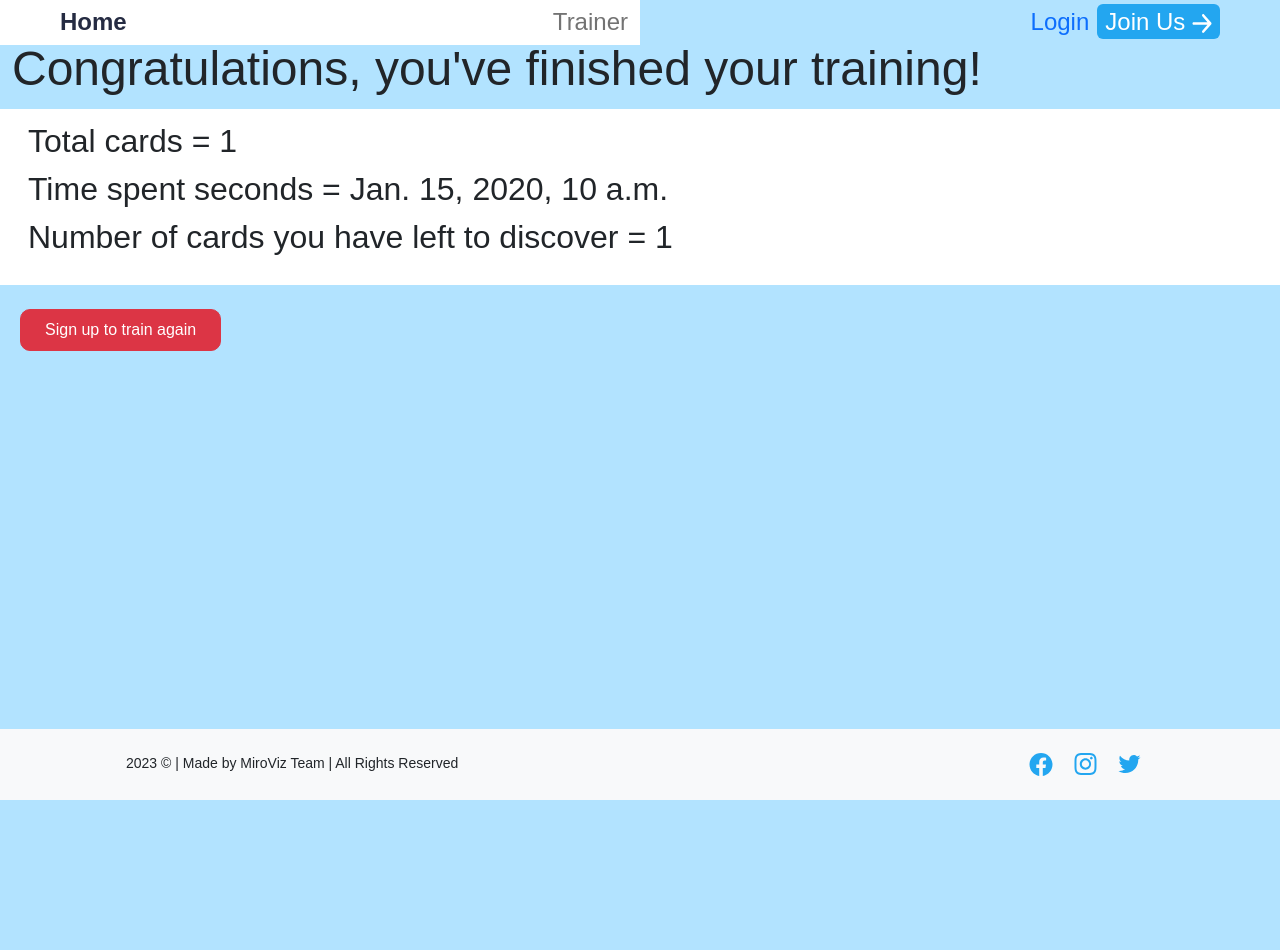
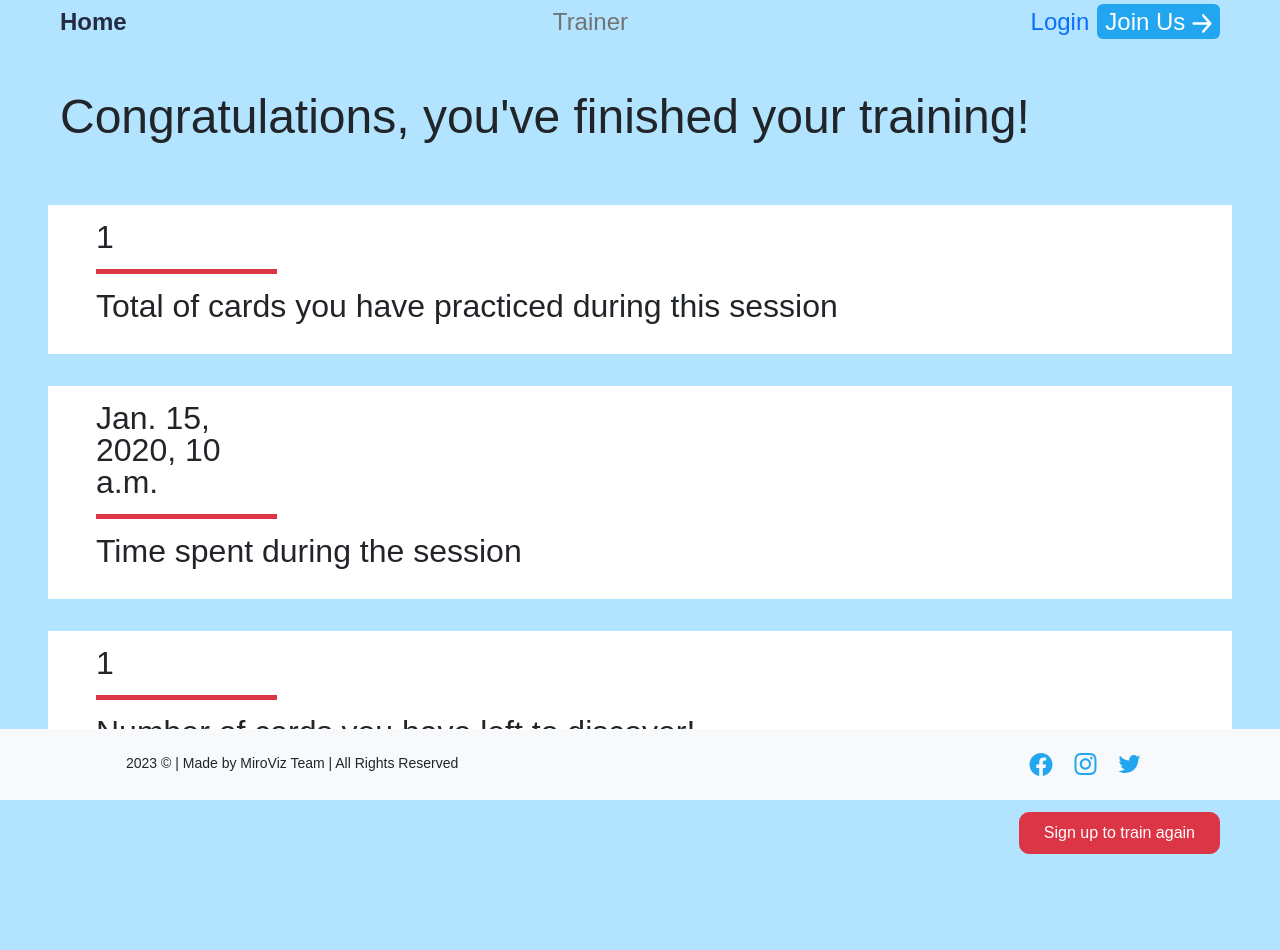
Before and after one commit to juanrios15/test_mrv, a Django app: template shells/templates/trainer_leaderboard.html in a window 1280 px wide. Before the commit the page ends 800 px from the top, so only its background shows below. Run offline with Django 4.2, Linux system fonts and the light colour scheme; the template is opened without the code that fills it: most values are stand-ins (such as "Sample title", 1, 10 or a date in 2020); some libraries are stand-ins or nearby versions.

Commit message:
leaderboard design, footer design, anonymous user logic

```diff
--- a/shells/templates/config_session.html
+++ b/shells/templates/config_session.html
@@ -3,7 +3,7 @@
 {% block left_side %}
 <form method="post" action="{% url 'shells_app:trainer' %}">
     {% csrf_token %}
-    <div class="row">
+    <div class="row p-4">
         <div class="col-6 px-4">
             <div class="row py-4 px-2">
                 <div class="col-12 size-48">
@@ -39,7 +39,7 @@
 
         </div>
         <div class="col-6 px-4">
-            <div class="row">
+            <div class="row py-4">
                 <div class="col-12 size-32">
                     Total cards to train
                 </div>
--- a/shells/templates/trainer_leaderboard.html
+++ b/shells/templates/trainer_leaderboard.html
@@ -2,25 +2,32 @@
 {% load static %}
 
 {% block left_side %}
-<div class="row size-48 pb-3">
+<div class="row size-48 p-5">
     <div class="col-12">Congratulations, you've finished your training!</div>
 </div>
-<div class="row bg-white p-3">
-    <div class="col-12 pb-3 size-32">
-        Total cards = {{ trainingsession.shell_count}}
-    </div>
-    <div class="col-12 pb-3 size-32">
-        Time spent seconds = {{ trainingsession.time_spent_session}}
-    </div>
-    <div class="col-12 pb-3 size-32">
-        Number of cards you have left to discover = {{ card_count }}
+<div class="row px-5 py-3">
+    <div class="col-12 pb-3 px-5 size-32 bg-white">
+        <div class="py-3 border-bottom col-2 border-danger border-5">{{ trainingsession.shell_count}}</div>
+        <div class="py-3">Total of cards you have practiced during this session</div>
     </div>
 </div>
-<div class="row px-2 size-24 pt-4">
-    <div class="col-12">
-
+<div class="row px-5 py-3">
+    <div class="col-12 pb-3 px-5 size-32 bg-white">
+        <div class="py-3 border-bottom col-2 border-danger border-5">{{ trainingsession.time_spent_session}}</div>
+        <div class="py-3">Time spent during the session</div>
+    </div>
+</div>
+<div class="row px-5 py-3">
+    <div class="col-12 pb-3 px-5 size-32 bg-white">
+        <div class="py-3 border-bottom col-2 border-danger border-5">{{ card_count }}</div>
+        <div class="py-3">Number of cards you have left to discover!</div>
+    </div>
+</div>
+<div class="row size-24 px-5 pt-3 pb-5">
+    <div class="col-12 pb-5 text-end">
         {% if request.user.is_authenticated %}
-        <a href="{% url 'shells_app:config' %}" type="button" class="btn btn-danger home-start-btn px-4 py-2 text-white">
+        <a href="{% url 'shells_app:config' %}" onclick="handleConfigClick(event)"
+        type="button" class="btn btn-danger home-start-btn px-4 py-2 text-white">
             Sign up to train again
         </a>
         {% else %}
@@ -42,6 +49,4 @@ col-12 first-background-color
 d-none
 {% endblock %}
 
-{% block left_navigation_bar %}
-first-background-color
-{% endblock %}
+{% block leftnavbar_class %}first-background-color{% endblock %}
--- a/test_mrv/static/js/base.js
+++ b/test_mrv/static/js/base.js
@@ -6,3 +6,13 @@ function toggleBold(checkbox) {
         label.classList.remove("fw-bold");
     }
 }
+
+function handleConfigClick(event) {
+    event.preventDefault();
+    var anonymousUser = localStorage.getItem('AnonymousUser');
+    if (anonymousUser === 'true') {
+        window.location.href = "/register";
+    } else {
+        window.location.href = event.target.href;
+    }
+}
--- a/test_mrv/templates/base.html
+++ b/test_mrv/templates/base.html
@@ -23,7 +23,7 @@
                                 Home</a>
                         </li>
                         <li class="nav-item ps-3">
-                            <a href="{% url 'shells_app:config' %}"
+                            <a href="{% url 'shells_app:config' %}" onclick="handleConfigClick(event)"
                             class="col-6 text-end size-24 second-text-color text-decoration-none">Trainer</a>
                         </li>
                     </ul>
@@ -77,7 +77,7 @@
             </div>
         </div>
     </main>
-    <footer class="footer mt-auto py-3 bg-light size-14">
+    <footer class="footer fixed-bottom py-3 bg-light size-14">
         <div class="container">
             <div class="row py-2">
                 <div class="col-6 ps-5">
@@ -114,6 +114,7 @@
             </div>
         </div>
     </footer>
+<script src="{% static 'js/base.js' %}"></script>
 </body>
 
 </html>
--- a/users/templates/login.html
+++ b/users/templates/login.html
@@ -40,7 +40,7 @@
         </div>
     </form>
     <div class="col-12">
-        Don't have an account? <a href="/">Sign Up</a>
+        Don't have an account? <a href="{% url 'users_app:register' %}">Sign Up</a>
     </div>
 </div>
 {% endblock right_side %}
--- a/users/templates/register.html
+++ b/users/templates/register.html
@@ -60,7 +60,7 @@
         </div>
     </form>
     <div class="col-12">
-        Have already an account? <a href="/">Login</a>
+        Have already an account? <a href="{% url 'users_app:login' %}">Login</a>
     </div>
 </div>
 {% endblock right_side %}
```
Also changed, not shown: shells/templates/shell_instruction.html (+4 -4 lines), shells/templates/shell_resolution.html (+20 -16 lines), test_mrv/templates/home.html (+4 -3 lines).
